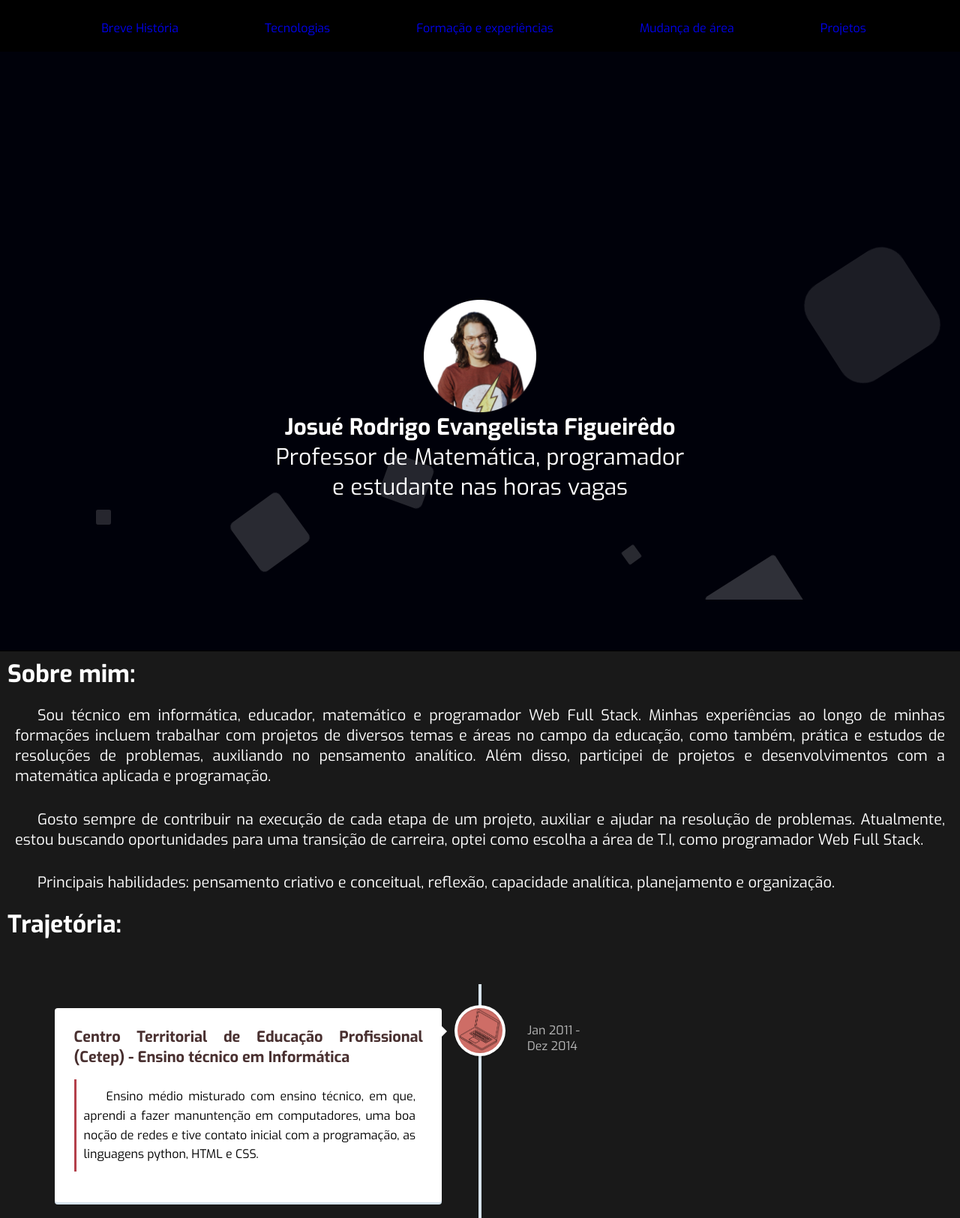
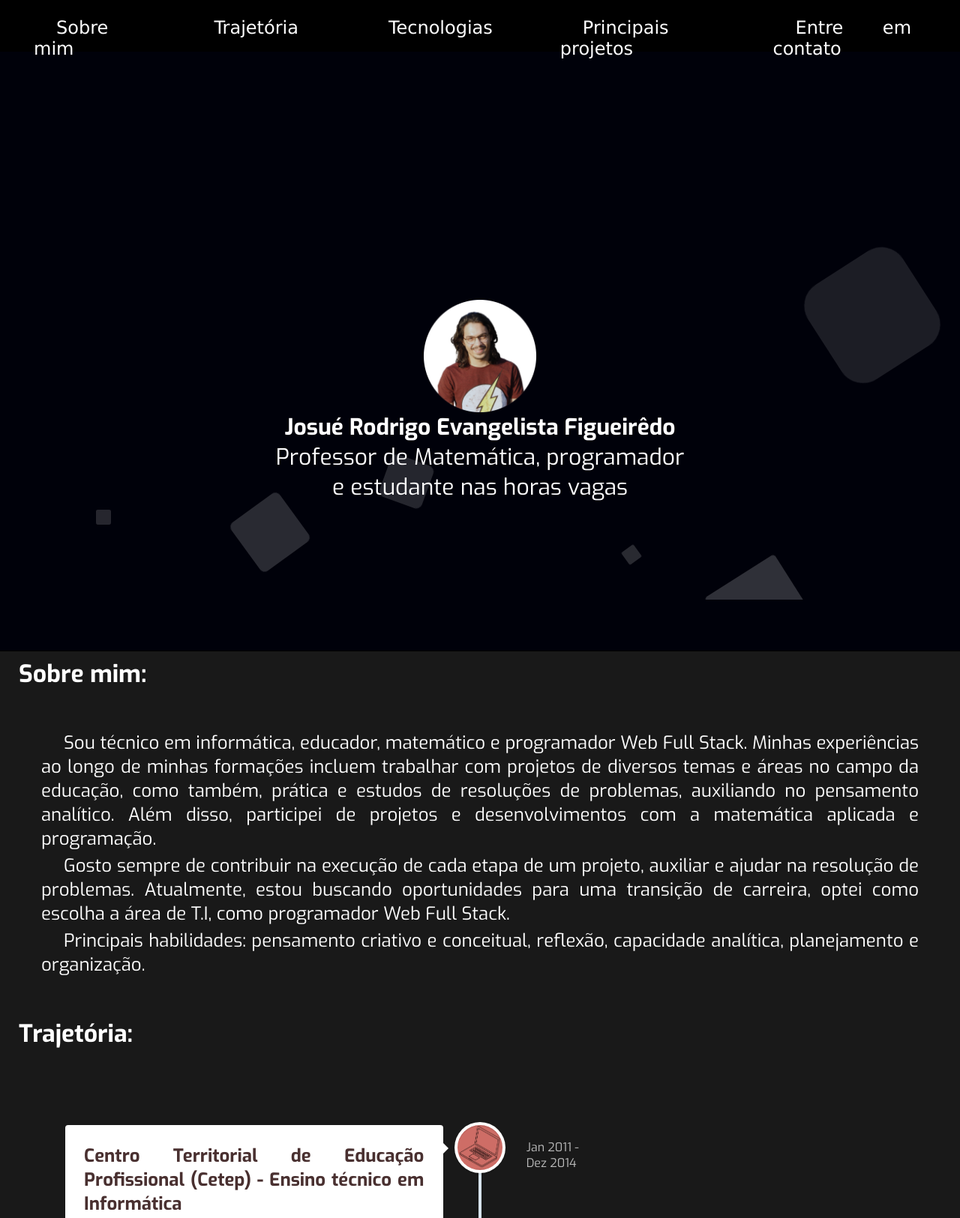
Before and after one commit to Josuerodrigojr/Portfolio-2022, a plain HTML site: page index.html in a window 1280 px wide. Shown: the top 1625 px of the page at 75% size. Drawn offline with nearby package versions, Linux system fonts and the light colour scheme.

Commit message:
Atualização

```diff
--- a/home.css
+++ b/home.css
@@ -46,12 +46,17 @@ main{
     grid-row: 2/3;
     background: #ffffff;
     color:#ffffff;
-    padding: 10px 10px;
+    padding: 10px 25px;
     background-color: rgba(0, 0, 0, 0.9);
 
 }
 
+footer{
+  display: grid;
+  grid-row:3/4;
+  grid-template-rows: 10% 1fr;
 
+}
 
 
 footer div{
@@ -60,7 +65,6 @@ footer div{
 
 footer nav{
   color:black;
-
   padding: 10px;
   background-color: rgba(0, 0, 0, 0.6);
 }
@@ -69,10 +73,11 @@ footer nav{
 
 
 .paragrafo{
-  font-size: 20px;
+  font-size: 24px;
   text-align: justify;
   text-indent: 30px;
-  padding: 10px;
+  padding: 2px 30px;
+
 
 }
 
@@ -261,7 +266,6 @@ footer nav{
 
   #cd-timeline {
     position: relative;
-    padding: 2em 0;
     margin-top: 2em;
     margin-bottom: 2em;
   }
@@ -309,6 +313,7 @@ footer nav{
   @media only screen and (min-width: 1170px) {
     .cd-timeline-block {
       margin: 4em 0;
+      /* padding-right: 100px; */
     }
     .cd-timeline-block:first-child {
       margin-top: 0;
@@ -437,11 +442,12 @@ footer nav{
 
   .cd-timeline-content {
     position: relative;
-    margin-right: -100px;
     background: #ffffff;
     border-radius: 0.25em;
     padding: 1em;
     box-shadow: 0 3px 0 #d7e4ed;
+
+
   }
   .cd-timeline-content::after {
     clear: both;
@@ -452,7 +458,7 @@ footer nav{
     color: #493030;
   }
   .cd-timeline-content p, .cd-timeline-content .cd-read-more, .cd-timeline-content .cd-date {
-    font-size: 13px;
+
     font-size: 0.8125rem;
   }
   .cd-timeline-content .cd-read-more, .cd-timeline-content .cd-date {
@@ -492,23 +498,28 @@ footer nav{
   }
 
 
-  @media only screen and (min-width: 768px) {
+  @media only screen and (min-width: 768px) and (max-width:1169px){
+
+    .cd-timeline-content{
+      margin-left:3.9em;
+    }
     .cd-timeline-content h2 {
-      font-size: 20px;
+
       font-size: 1.25rem;
     }
     .cd-timeline-content p {
-      font-size: 16px;
+
       font-size: 1rem;
     }
     .cd-timeline-content .cd-read-more, .cd-timeline-content .cd-date {
-      font-size: 14px;
+
       font-size: 0.875rem;
     }
   }
   @media only screen and (min-width: 1170px) {
     .cd-timeline-content {
-      margin-left: 0;
+
+      margin-right: -100px;
       padding: 1.6em;
       width: 45%;
     }
--- a/index.html
+++ b/index.html
@@ -18,21 +18,9 @@
 
 <header>
 
-  <span>
-
-    <a href="#breve_historia" class="semdecoracao">Breve História</a>
 
 
-    <a href="#conhecimento" class="semdecoracao">Tecnologias</a>
-
-
-    <a href="#experiencia" class="semdecoracao">Formação e experiências</a>
-
-
-    <a href="#mud_area" class="semdecoracao">Mudança de área</a>
-
-
-    <a href="#projetos" class="semdecoracao">Projetos</a>
+  <span>
 
 </span>
 
@@ -76,18 +64,35 @@
 
 <main>
 
-<h1>Sobre mim:</h1>
+<h1 id="sobremim">Sobre mim:</h1>
+ <right class="absoluto cabecalho">
 
 
+  <section class="container">
+    <div class="item"><p class="paragrafo"><a href="#sobremim" class="text-decoration">Sobre mim</a></p></div>
+    <div class="item"><p class="paragrafo"><a href="#trajetoria" class="text-decoration">Trajetória</a></p></div>
+    <div class="item"><p class="paragrafo"><a href="#tecnologias" class="text-decoration">Tecnologias</a></p></div>
+    <div class="item"><p class="paragrafo"><a href="#projetos" class="text-decoration">Principais projetos</a></p></div>
+    <div class="item"> <p class="paragrafo"><a href="#contato" class="text-decoration">Entre em contato</a></p></div>
+    </section>
+
+    </right>
+
+
+
+
+
+
+<div>
 <p class="paragrafo">Sou técnico em informática, educador, matemático e programador Web Full Stack. Minhas experiências ao longo de minhas formações incluem trabalhar com projetos de diversos temas e áreas no campo da educação, como também, prática e estudos de resoluções de problemas, auxiliando no pensamento analítico. Além disso, participei de projetos e desenvolvimentos com a matemática aplicada e programação.</p>
-<p class="paragrafo">
-Gosto sempre de contribuir na execução de cada etapa de um projeto, auxiliar e ajudar na resolução de problemas.
+
+<p class="paragrafo">Gosto sempre de contribuir na execução de cada etapa de um projeto, auxiliar e ajudar na resolução de problemas.
 Atualmente, estou buscando oportunidades para uma transição de carreira, optei como escolha a área de T.I, como programador Web Full Stack.</p>
 <p class="paragrafo">
 Principais habilidades: pensamento criativo e conceitual, reflexão, capacidade analítica, planejamento e organização.</p>
+</div>
 
-
-<h1>Trajetória:</h1>
+<h1 id="trajetoria">Trajetória:</h1>
 <section id="cd-timeline" class="cd-container">
   <div class="cd-timeline-block">
     <div class="cd-timeline-img cd-tecnico">
@@ -163,12 +168,9 @@ Principais habilidades: pensamento criativo e conceitual, reflexão, capacidade
 
 </section> <!-- cd-timeline -->
 
+<span class="fundo">
 
-
-  <h1> Tecnologias:</h1>
-
-
-
+  <h1 id="tecnologias"> Tecnologias:</h1>
 
    <div class="row container">
     <section class="container space-around">
@@ -194,7 +196,7 @@ Principais habilidades: pensamento criativo e conceitual, reflexão, capacidade
     </section>
   </div>
 
-
+</span>
 
 
 
@@ -203,7 +205,7 @@ Principais habilidades: pensamento criativo e conceitual, reflexão, capacidade
 </main>
 
 <footer>
-  <h1 class="padding-left">Principais projetos:</h1>
+  <h1 class="padding-left" id="projetos">Principais projetos:</h1>
   <div class="row">
 
     <div class="card yellow" style="width: 18rem;">
@@ -270,7 +272,7 @@ Principais habilidades: pensamento criativo e conceitual, reflexão, capacidade
     </div>
 
     <div class="card black" style="width: 18rem;">
-      <img class="card img" src="../src/imagem/EduConnect.png" alt="Imagem de capa do card">
+      <img class="card img" src="./imagem/projeto.webp" alt="Imagem de capa do card">
       <div>
         <h2>Outros projetos</h2>
         <p>Outras aplicações desenvolvidas no decorrer dos estudos.</p>
@@ -283,12 +285,13 @@ Principais habilidades: pensamento criativo e conceitual, reflexão, capacidade
   </div>
 
   <nav>
-    <h2>Entre em contato:</h2>
+    <h2 id="contato">Entre em contato:</h2>
 
 <p class="paragrafo">Whatsapp - <a  target="_blank" href="https://wa.me/5577991657191"> <img src="./imagem/whatsapp.png" width="60px"></a></p>
 
 <p class="paragrafo">Email - <a target="_blank" href="mailto:josuerodrigo.jr80@gmail.com?subject=Oportunidade de trabalho"><img src="./imagem/email.png" width="30px"></a></p>
 <p class="paragrafo">Linkedin - <a target="_blank" href="https://www.linkedin.com/in/josue-figueiredo/"><img src="./imagem/linkedin.png" width="30px"></a></p>
+<p class="paragrafo">Github - <a target="_blank" href="https://github.com/Josuerodrigojr"><img src="./imagem/Github.png" width="30px"></a></p>
   </nav>
 
 
--- a/style.css
+++ b/style.css
@@ -155,3 +155,44 @@ body{
 .letra-preta{
     color:black;
 }
+
+.fundo{
+    border-radius: 20px;
+    background-color: rgba(92, 92, 86, 0.199);
+}
+
+.absoluto{
+    position: absolute;
+    top: 2%;
+    right: 20px;
+}
+
+
+
+.cabecalho{
+    display: flex;
+    flex-direction: row;
+
+
+    font-family:Verdana, Geneva, Tahoma, sans-serif;
+
+}
+
+.item {
+	margin: 5px;
+
+	text-align: center;
+	font-size: 0.2em;
+
+}
+
+.container {
+	max-width: 2000px;
+	margin: 0 auto;
+
+
+}
+ .text-decoration{
+    text-decoration: none;
+    color:#fff;
+ }
```
Also changed, not shown: imagem/Github.png (added), imagem/projeto.webp (added).
